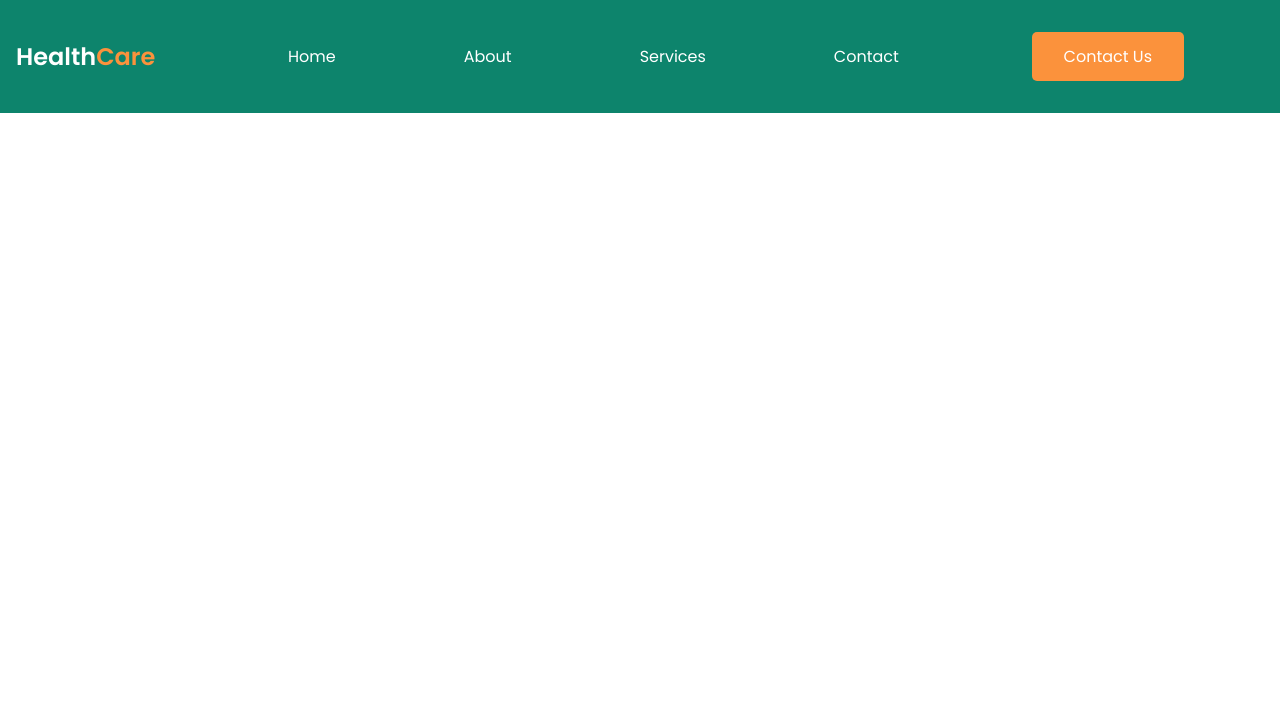
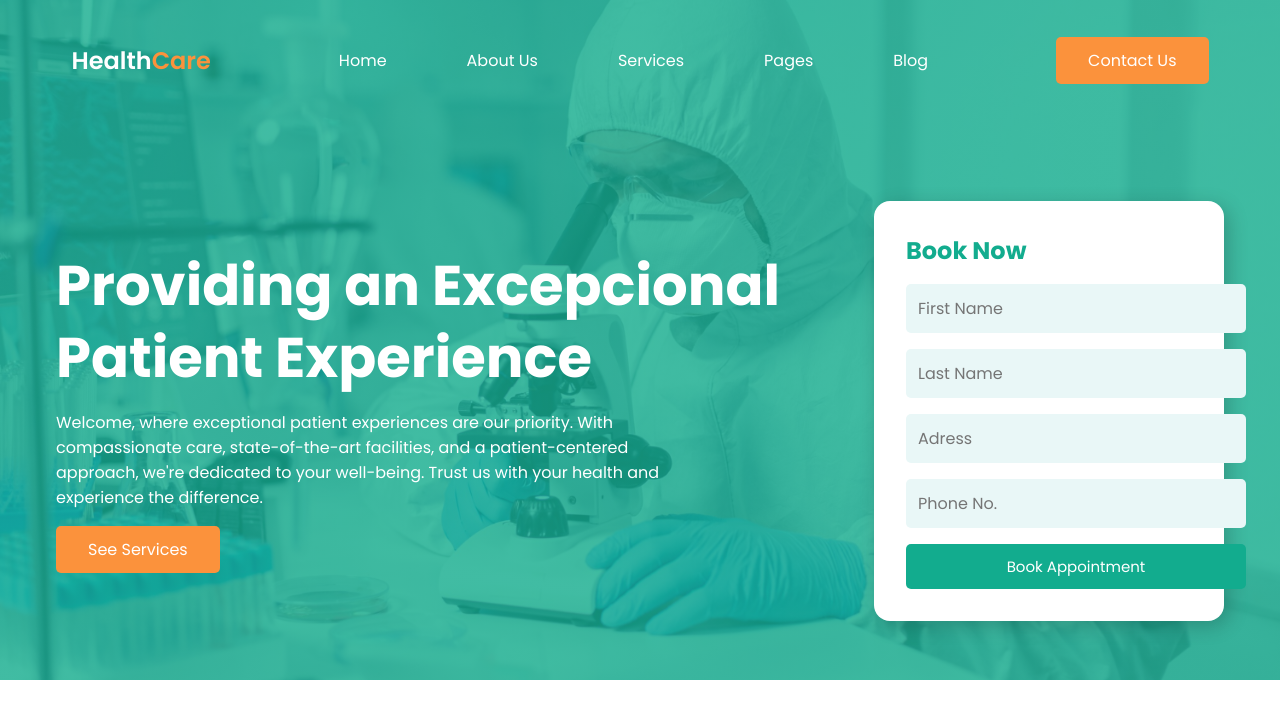
Before and after one commit to fabianrojas772/HealthCare, a plain HTML site: page index.html in a window 1280 px wide. Drawn offline with Linux system fonts and the light colour scheme.

Commit message:
Terminacion Header, Form y text

```diff
--- a/index.html
+++ b/index.html
@@ -17,12 +17,34 @@
     </div>
     <ul class="header_menu">
       <li class="link"><a href="#home">Home</a></li>
-      <li class="link"><a href="#about">About</a></li>
+      <li class="link"><a href="#about">About Us</a></li>
       <li class="link"><a href="#services">Services</a></li>
-      <li class="link"><a href="#contact">Contact</a></li>
+      <li class="link"><a href="#services">Pages</a></li>
+      <li class="link"><a href="#contact">Blog</a></li>
     </ul>
     <button class="btn">Contact Us</button>
   </nav>
+
+  <div class="elementos_header">
+
+    <div class="texto-header">
+      <h1>Providing an Excepcional Patient Experience</h1>
+      <p>Welcome, where exceptional patient experiences are our priority. With compassionate care, state-of-the-art facilities, and a patient-centered approach, we're dedicated to your well-being. Trust us with your health and experience the difference.</p>
+      <button class="btn">See Services</button>
+    </div>
+
+    <div class="form_header">
+      <form>
+        <h2>Book Now</h2>
+        <input type="text" placeholder="First Name">
+        <input type="text" placeholder="Last Name">
+        <input type="password" placeholder="Adress">
+        <input type="number" placeholder="Phone No.">
+
+        <button class="btn">Book Appointment</button>
+      </form>
+    </div>
+  </div>
   </header>
 
 
--- a/style.css
+++ b/style.css
@@ -15,28 +15,33 @@
     --white: #ffffff;
     --max-width: 1200px;
 }
+
+/**-----------Header-------------**/
 header{
-  background-color: #0d846c;
-
+  background-image: linear-gradient(to right, rgba(18, 172, 142, 0.8), rgba(18, 172, 142, 0.8)), url(images/header.jpg);
+  background-position: center center;
+  background-size: cover;
+  background-repeat: no-repeat;
+  height: 680px;
 }
 
 .contenedorseccionuno{
   padding: 2rem 1rem;
   display: flex;
   align-items: center;
-  justify-content: space-between;
-  max-width: var(--max-width);
+  justify-content: center;
   margin: 0;
 }
 
 .header_menu{
  display: flex;
-justify-content: space-between;
- gap: 8rem;
+ gap: 5rem;
  align-items: center;
+ margin: 1rem 8rem;
 }
 
 a{
+  display: flex;
   text-decoration: none;
   color: var(--white);
 }
@@ -56,14 +61,14 @@ div{
   font-weight: 600;
   color: var(--white);
   display: flex;
-
 }
 .Care{
+  display: flex;
   font-size: 1.5rem;
   color: var(--secondary-color);
 }
 .btn{
-    padding: 0.75rem 2rem;
+    padding: 0.70rem 2rem;
     outline: none;
     border: none;
     font-size: 1rem;
@@ -73,3 +78,63 @@ div{
     border-radius: 5px;
     cursor: pointer;
 }
+
+/**-----------CONTENIDO Y FORMULARIO-------------**/
+
+.elementos_header{
+  display: flex;
+  align-items: center;
+  max-width: var(--max-width);
+  margin: 0 auto;
+  gap: 5rem;
+  padding: 5rem 1rem;
+}
+.texto-header h1{
+  margin-bottom: 1rem;
+  max-width: 800px;
+  font-size: 3.5rem;
+  line-height: 4.5rem;
+  color: var(--white);
+}
+.texto-header p{
+  color: var(--white);
+  padding-bottom: 1rem;
+  padding-right: 6rem;
+  text-align: start;
+}
+
+/**-----------FORMULARIO-------------**/
+
+.form_header{
+  max-width: 100%;
+  max-width: 350px;
+}
+.form_header form{
+  display: grid;
+  gap: 1rem;
+  padding: 2rem;
+  background-color: var(--white);
+  border-radius: 1rem;
+  box-shadow: 5px 5px 20px rgba(0, 0, 0, 0.2);
+}
+.form_header h2{
+  font-size: 1.5rem;
+  font-weight: 700;
+  color: var(--primary-color);
+}
+.form_header input{
+  padding: 0.75rem;
+  border: none;
+  font-size: 1rem;
+  background-color: var(--primary-color-light);
+  border-radius: 5px;
+}
+.form_header button{
+  background-color: var(--primary-color);
+  font-size: 15px;
+  cursor: pointer;
+}
+.btn:hover{
+  background-color: var(--primary-color-dark);
+  transition: 0.3s;
+}
```
